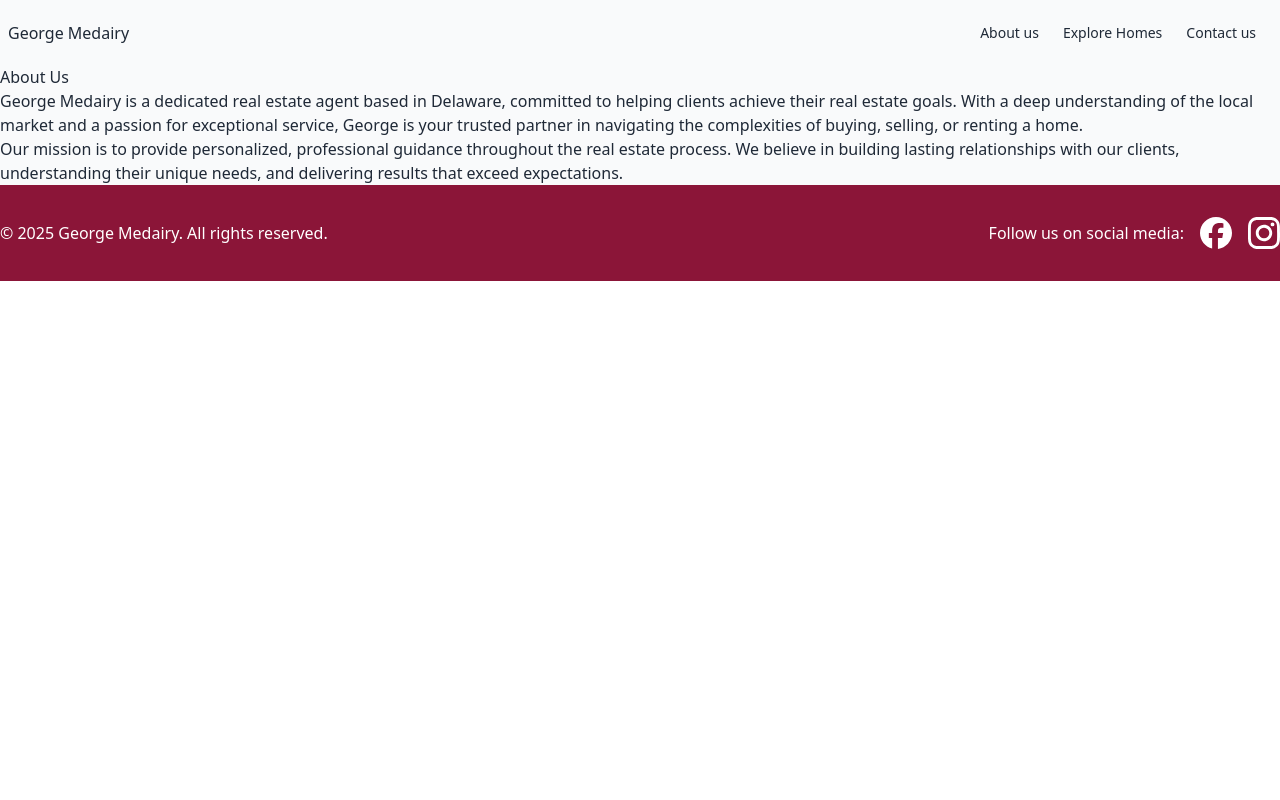
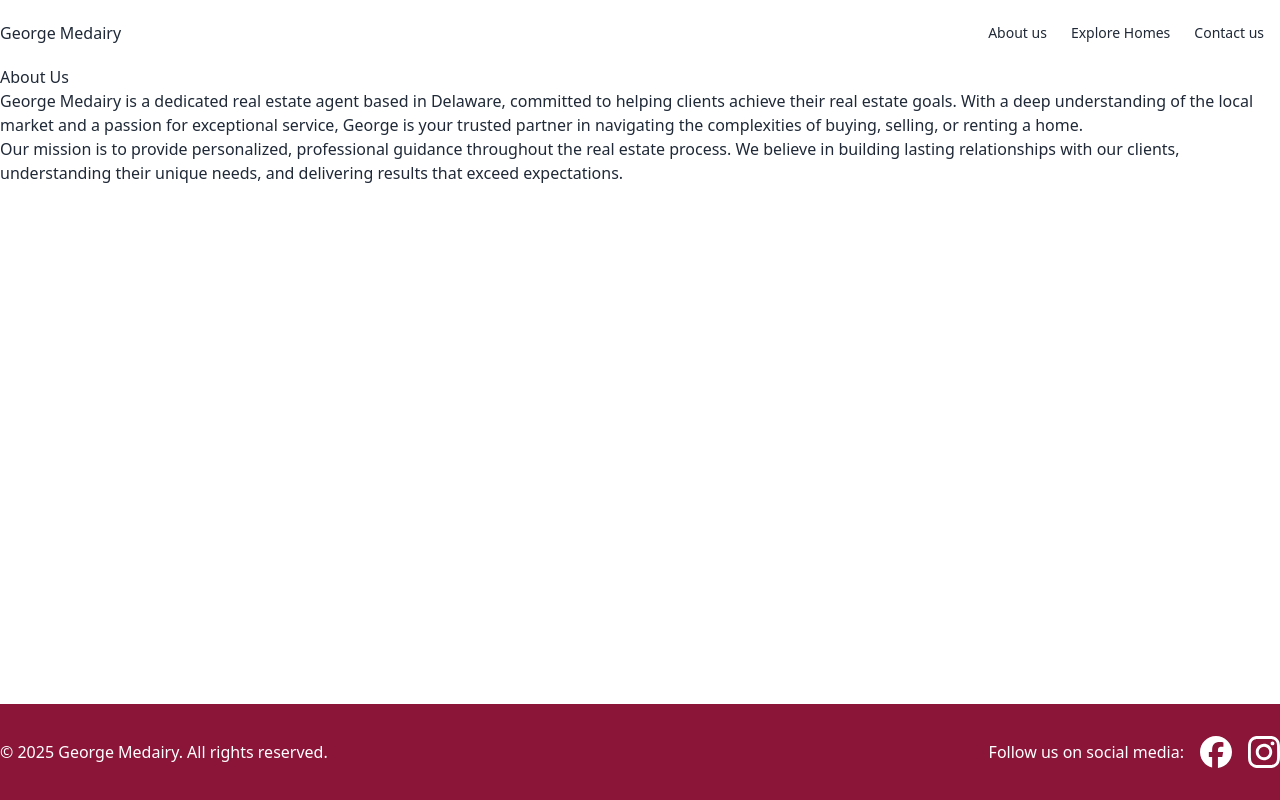
Before and after one commit to bskimball/geo-med, an Astro site: page /about in a window 1280 px wide. Built offline with nearby package versions, Linux system fonts and the light colour scheme; Astro itself is replaced by a stand-in of ours.

Commit message:
css edits

```diff
--- a/src/components/Navbar.astro
+++ b/src/components/Navbar.astro
@@ -1,4 +1,4 @@
-<div class="navbar container mx-auto max-w-7xl">
+<div class="navbar container mx-auto max-w-7xl px-0">
   <div class="flex-1">
     <a href="/">George Medairy</a>
   </div>
--- a/src/layouts/Layout.astro
+++ b/src/layouts/Layout.astro
@@ -9,7 +9,7 @@ interface Props {
   description?: string;
 }
 let {
-  bodyClass = "min-h-screen bg-base-100 text-base-content",
+  bodyClass = "min-h-screen bg-base-100 text-base-content flex flex-col",
   title = "George Medairy",
   description = "Personal website of George Medairy, a real estate agent in Delaware. Helping you find your dream home in the First State.",
 } = Astro.props;
@@ -19,7 +19,7 @@ let {
 <html lang="en" data-theme="context7">
   <BaseHead title={title} description={description} />
   <body class={bodyClass}>
-    <main>
+    <main class="flex-1">
       <slot />
     </main>
     <Footer />
--- a/src/pages/about.astro
+++ b/src/pages/about.astro
@@ -4,7 +4,6 @@ import Navbar from "../components/Navbar.astro";
 ---
 
 <Layout
-  bodyClass="bg-base-200 text-base-content"
   title="About - George Medairy"
   description="Learn more about George Medairy, your dedicated real estate agent in Delaware. Discover our mission and values."
 >
--- a/src/pages/contact.astro
+++ b/src/pages/contact.astro
@@ -4,7 +4,6 @@ import Navbar from "../components/Navbar.astro";
 ---
 
 <Layout
-  bodyClass="bg-base-200 text-base-content"
   title="Contact - George Medairy"
   description="Get in touch with George Medairy, your trusted real estate agent in Delaware. Contact us today to discuss your real estate needs."
 >
--- a/src/pages/explore.astro
+++ b/src/pages/explore.astro
@@ -4,8 +4,7 @@ import Layout from "../layouts/Layout.astro";
 ---
 
 <Layout
-  bodyClass="bg-base-200 text-base-content"
-  title="Explore - George Medairy"
+  title="Explore Homes - George Medairy"
   description="Explore the real estate market in Delaware with George Medairy. Find your Delaware dream home or investment property today."
 >
   <div>
--- a/src/styles/global.css
+++ b/src/styles/global.css
@@ -34,6 +34,21 @@
   --btn-border: "transparent";
 }
 
+html,
+body {
+  margin: 0;
+  padding: 0;
+  height: 100%;
+  width: 100%;
+}
+
+body {
+  margin: 0;
+  padding: 0;
+  min-height: 100vh; /* 100% of viewport height */
+  width: 100vw; /* 100% of viewport width */
+}
+
 /* Professional styling enhancements */
 .btn {
   @apply rounded;
```
